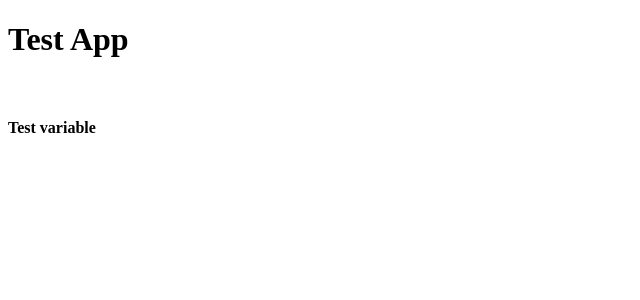
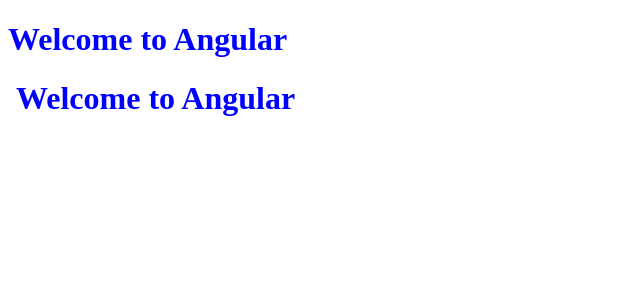
Before and after one commit to nirman15/testapp, an Angular app: page / in a window 1280 px wide. Shown: the top 300 px of the page, without its empty margins (0-640 px from the left). Built offline with nearby package versions, Linux system fonts and the light colour scheme.

Commit message:
07/08/23 (I start with my module in Angular)
07

Co-Authored-By: anant134 <46345092+anant134@users.noreply.github.com>

```diff
--- a/src/app/app.component.html
+++ b/src/app/app.component.html
@@ -1,3 +1,11 @@
-<h1>{{title}}</h1>
-<br>
-<h4>{{test}}</h4>
+<!DOCTYPE html>
+<html lang="en">
+<head>
+    <meta charset="UTF-8">
+    <meta name="viewport" content="width=device-width, initial-scale=1.0">
+    <title>Document</title>
+</head>
+<body>
+    <h1> Welcome to Angular </h1>
+</body>
+</html>
--- a/src/index.html
+++ b/src/index.html
@@ -8,6 +8,7 @@
   <link rel="icon" type="image/x-icon" href="favicon.ico">
 </head>
 <body>
+  <h1> Welcome to Angular </h1>
   <app-root></app-root>
 </body>
 </html>
--- a/src/styles.scss
+++ b/src/styles.scss
@@ -1 +1,4 @@
 /* You can add global styles to this file, and also import other style files */
+h1{
+    color:  blue;
+}
```
